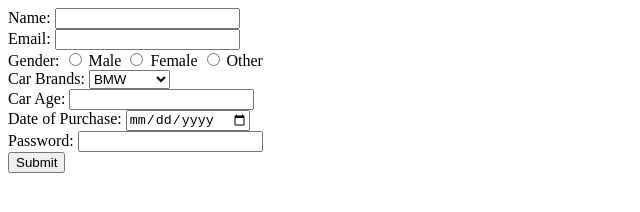
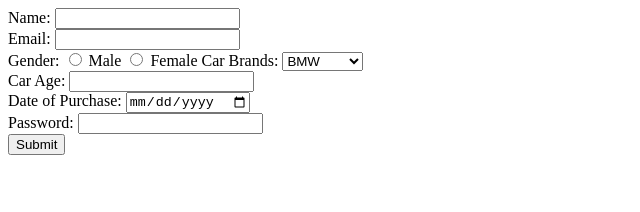
Before and after one commit to acciojob/car-insurance-form-negisuraj080, a website: page main.html in a window 1280 px wide. Shown: the whole page, without its empty margins (0-640 px from the left). Drawn offline with Linux system fonts and the light colour scheme.

Commit message:
created a submission

```diff
--- a/main.html
+++ b/main.html
@@ -23,8 +23,7 @@
         <label for="male">Male</label>
         <input type="radio" id="female" name="gender" value="female" required>
         <label for="female">Female</label>
-        <input type="radio" id="other" name="gender" value="other" required>
-        <label for="other">Other</label><br>
+
 
         <label for="cars">Car Brands:</label>
         <select id="cars" name="cars">
```
